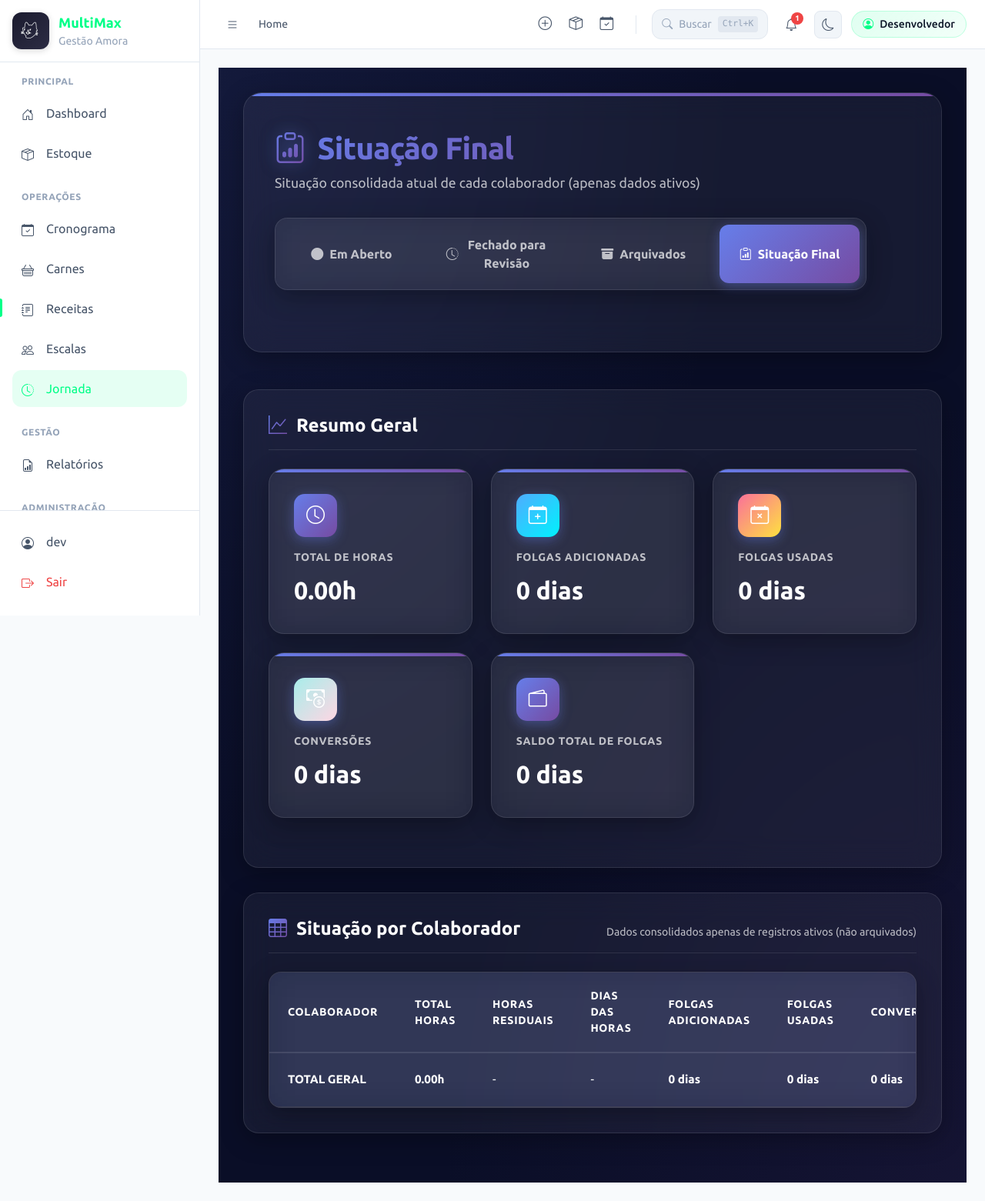
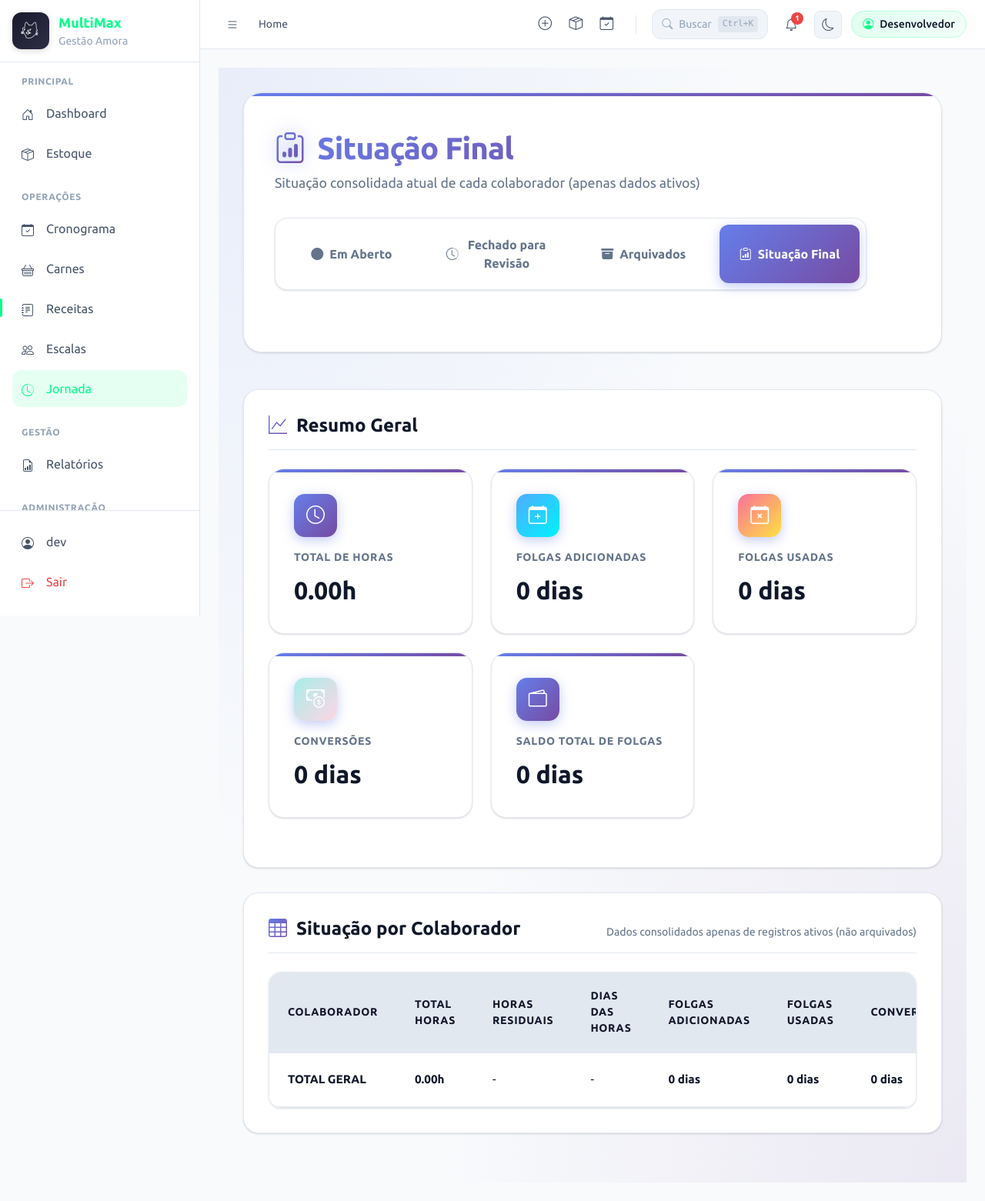
Before and after one commit to SrLuther/MultiMax, a Flask app: page /jornada/situacao-final in a window 1280 px wide. Shown: the whole page at 77% size. Run offline with Flask 3, Linux system fonts and the light colour scheme; a user stored in the database is signed in; data comes from the database, SQL or seed files in the repository; data that the repository does not hold is empty; parts of the project's set-up code (start-up, migrations or seed data) failed here and were passed over; some libraries are stand-ins or nearby versions.

Commit message:
fix: correÃ§Ã£o crÃ­tica de cores e dados 2025 no mÃ³dulo Jornada
- Tokens de cor separados para light e dark mode (paletas independentes)
- TÃ­tulos no dark mode com alto contraste (branco puro)
- Tabela Resumo Geral com zebra striping e melhor legibilidade
- Dados de 2025 OBRIGATORIAMENTE exibidos em Fechado para RevisÃ£o
- Meses de 2025 incluÃ­dos na lista de meses fechados
- CabeÃ§alhos de tabela com fundo distinto e texto legÃ­vel
- Bordas visÃ­veis e contraste adequado em ambos os temas

Autor: Ciano <ciano@local>
Data: 2026-01-09 01:43:23

Arquivos alterados (numstat):
23	1	multimax/routes/jornada.py
199	17	static/css/jornada-modern.css
3	3	templates/jornada/fechado_revisao.html

Arquivos alterados (status):
M	multimax/routes/jornada.py
M	static/css/jornada-modern.css
M	templates/jornada/fechado_revisao.html

```diff
--- a/multimax/routes/jornada.py
+++ b/multimax/routes/jornada.py
@@ -445,7 +445,7 @@ def em_aberto():
 @bp.route('/fechado-revisao', methods=['GET'], strict_slashes=False)
 @login_required
 def fechado_revisao():
-    """Subpágina: FECHADO PARA REVISÃO - exibe apenas meses fechados aguardando pagamento"""
+    """Subpágina: FECHADO PARA REVISÃO - exibe apenas meses fechados aguardando pagamento E registros de 2025"""
     if current_user.nivel not in ['operador', 'admin', 'DEV']:
         flash('Acesso negado.', 'danger')
         return redirect(url_for('home.index'))
@@ -468,6 +468,28 @@ def fechado_revisao():
         ).order_by(TimeOffRecord.date.desc(), TimeOffRecord.id.desc()).all()
 
         records.extend(mes_records)
+
+    # OBRIGATÓRIO: Incluir TODOS os registros de 2025, independente do status
+    records_2025 = TimeOffRecord.query.filter(
+        func.extract('year', TimeOffRecord.date) == 2025
+    ).order_by(TimeOffRecord.date.desc(), TimeOffRecord.id.desc()).all()
+
+    # Combinar registros, evitando duplicatas
+    existing_ids = {r.id for r in records}
+    for r in records_2025:
+        if r.id not in existing_ids:
+            records.append(r)
+
+    # Garantir que meses de 2025 apareçam na lista de meses fechados
+    meses_2025 = MonthStatus.query.filter(
+        MonthStatus.year == 2025
+    ).all()
+    for mes_2025 in meses_2025:
+        if mes_2025 not in meses_fechados:
+            meses_fechados.append(mes_2025)
+
+    # Ordenar novamente após adicionar meses de 2025
+    meses_fechados.sort(key=lambda m: (m.year, m.month), reverse=True)
 
     # Filtros
     collaborator_id = request.args.get('collaborator_id', type=int)
--- a/static/css/jornada-modern.css
+++ b/static/css/jornada-modern.css
@@ -10,15 +12,80 @@
     --jornada-danger: linear-gradient(135deg, #ff6b6b 0%, #ee5a6f 100%);
     --jornada-info: linear-gradient(135deg, #a8edea 0%, #fed6e3 100%);
 
-    --jornada-bg: #0a0e27;
-    --jornada-surface: rgba(255, 255, 255, 0.05);
-    --jornada-surface-hover: rgba(255, 255, 255, 0.08);
-    --jornada-border: rgba(255, 255, 255, 0.1);
-    --jornada-text: #ffffff;
-    --jornada-text-muted: rgba(255, 255, 255, 0.7);
-    --jornada-shadow: 0 8px 32px rgba(0, 0, 0, 0.3);
-    --jornada-shadow-lg: 0 20px 60px rgba(0, 0, 0, 0.4);
-    --jornada-glow: 0 0 20px rgba(102, 126, 234, 0.3);
+    /* Cores de Fundo - Light */
+    --jornada-bg: #f8fafc;
+    --jornada-surface: #ffffff;
+    --jornada-surface-hover: #f1f5f9;
+    --jornada-table-bg: #ffffff;
+    --jornada-table-row-even: #f8fafc;
+    --jornada-table-row-hover: #f1f5f9;
+    --jornada-table-header-bg: #e2e8f0;
+
+    /* Cores de Texto - Light */
+    --jornada-text: #0f172a;
+    --jornada-text-secondary: #475569;
+    --jornada-text-muted: #64748b;
+    --jornada-title: #0f172a;
+    --jornada-title-icon: #667eea;
+    --jornada-table-header-text: #0f172a;
+    --jornada-table-text: #0f172a;
+
+    /* Bordas - Light */
+    --jornada-border: #e2e8f0;
+    --jornada-border-light: #f1f5f9;
+    --jornada-table-border: #e2e8f0;
+
+    /* Sombras - Light */
+    --jornada-shadow: 0 1px 3px rgba(0, 0, 0, 0.1), 0 1px 2px rgba(0, 0, 0, 0.06);
+    --jornada-shadow-lg: 0 10px 15px rgba(0, 0, 0, 0.1), 0 4px 6px rgba(0, 0, 0, 0.05);
+    --jornada-glow: 0 0 20px rgba(102, 126, 234, 0.2);
+
+    /* Hover e Foco - Light */
+    --jornada-hover-bg: #f1f5f9;
+    --jornada-focus-ring: rgba(102, 126, 234, 0.3);
+}
+
+/* ===== DARK MODE TOKENS ===== */
+[data-theme="dark"] {
+    /* Gradientes (mantidos, mas com cores mais vibrantes) */
+    --jornada-primary: linear-gradient(135deg, #818cf8 0%, #a78bfa 100%);
+    --jornada-secondary: linear-gradient(135deg, #f472b6 0%, #fb7185 100%);
+    --jornada-success: linear-gradient(135deg, #60a5fa 0%, #34d399 100%);
+    --jornada-warning: linear-gradient(135deg, #fb923c 0%, #fbbf24 100%);
+    --jornada-danger: linear-gradient(135deg, #f87171 0%, #ef4444 100%);
+    --jornada-info: linear-gradient(135deg, #7dd3fc 0%, #a78bfa 100%);
+
+    /* Cores de Fundo - Dark */
+    --jornada-bg: #0f172a;
+    --jornada-surface: rgba(30, 41, 59, 0.8);
+    --jornada-surface-hover: rgba(51, 65, 85, 0.8);
+    --jornada-table-bg: #1e293b;
+    --jornada-table-row-even: rgba(30, 41, 59, 0.5);
+    --jornada-table-row-hover: rgba(51, 65, 85, 0.8);
+    --jornada-table-header-bg: #334155;
+
+    /* Cores de Texto - Dark (ALTO CONTRASTE) */
+    --jornada-text: #f8fafc;
+    --jornada-text-secondary: #cbd5e1;
+    --jornada-text-muted: #94a3b8;
+    --jornada-title: #ffffff; /* BRANCO PURO para máximo contraste */
+    --jornada-title-icon: #818cf8; /* Roxo vibrante */
+    --jornada-table-header-text: #ffffff; /* BRANCO para cabeçalho */
+    --jornada-table-text: #f8fafc; /* BRANCO para texto da tabela */
+
+    /* Bordas - Dark */
+    --jornada-border: rgba(148, 163, 184, 0.2);
+    --jornada-border-light: rgba(148, 163, 184, 0.1);
+    --jornada-table-border: rgba(148, 163, 184, 0.3);
+
+    /* Sombras - Dark */
+    --jornada-shadow: 0 8px 32px rgba(0, 0, 0, 0.4);
+    --jornada-shadow-lg: 0 20px 60px rgba(0, 0, 0, 0.5);
+    --jornada-glow: 0 0 20px rgba(129, 140, 248, 0.4);
+
+    /* Hover e Foco - Dark */
+    --jornada-hover-bg: rgba(51, 65, 85, 0.8);
+    --jornada-focus-ring: rgba(129, 140, 248, 0.5);
 }
 
 /* Container Principal */
@@ -348,10 +415,10 @@
 .jornada-table-wrapper {
     overflow-x: auto;
     border-radius: 16px;
-    background: var(--jornada-surface);
+    background: var(--jornada-table-bg);
     backdrop-filter: blur(20px);
     -webkit-backdrop-filter: blur(20px);
-    border: 1px solid var(--jornada-border);
+    border: 1px solid var(--jornada-table-border);
     box-shadow: var(--jornada-shadow);
 }
 
@@ -359,10 +426,14 @@
     width: 100%;
     border-collapse: collapse;
     margin: 0;
+    background: var(--jornada-table-bg);
 }
 
 .jornada-table thead {
-    background: rgba(102, 126, 234, 0.1);
+    background: var(--jornada-table-header-bg);
+    position: sticky;
+    top: 0;
+    z-index: 10;
 }
 
 .jornada-table th {
@@ -372,15 +443,22 @@
     font-size: 0.875rem;
     text-transform: uppercase;
     letter-spacing: 0.05em;
-    color: var(--jornada-text);
-    border-bottom: 2px solid var(--jornada-border);
+    color: var(--jornada-table-header-text);
+    border-bottom: 2px solid var(--jornada-table-border);
+    background: var(--jornada-table-header-bg);
 }
 
 .jornada-table td {
     padding: 1.25rem 1.5rem;
-    border-bottom: 1px solid var(--jornada-border);
-    color: var(--jornada-text);
+    border-bottom: 1px solid var(--jornada-table-border);
+    color: var(--jornada-table-text);
     font-size: 0.95rem;
+    background: var(--jornada-table-bg);
+}
+
+/* Zebra striping - linhas alternadas */
+.jornada-table tbody tr:nth-child(even) {
+    background: var(--jornada-table-row-even);
 }
 
 .jornada-table tbody tr {
--- a/templates/jornada/fechado_revisao.html
+++ b/templates/jornada/fechado_revisao.html
@@ -7,11 +7,11 @@
     <div class="jornada-hero">
         <div class="jornada-hero-content">
             <div>
-                <h1 class="jornada-title" style="background: var(--jornada-warning); -webkit-background-clip: text; -webkit-text-fill-color: transparent; background-clip: text;">
-                    <i class="bi bi-clock-history jornada-title-icon" style="background: var(--jornada-warning); -webkit-background-clip: text; -webkit-text-fill-color: transparent; background-clip: text;"></i>
+                <h1 class="jornada-title">
+                    <i class="bi bi-clock-history jornada-title-icon"></i>
                     Fechado para Revisão
                 </h1>
-                <p class="jornada-subtitle">Meses aguardando confirmação de pagamento</p>
+                <p class="jornada-subtitle">Meses aguardando confirmação de pagamento e registros de 2025</p>
             </div>
             <div class="jornada-hero-actions">
                 <!-- Navegação entre subpáginas -->
```
Also changed, not shown: other parts of static/css/jornada-modern.css (+107 -1 lines).
